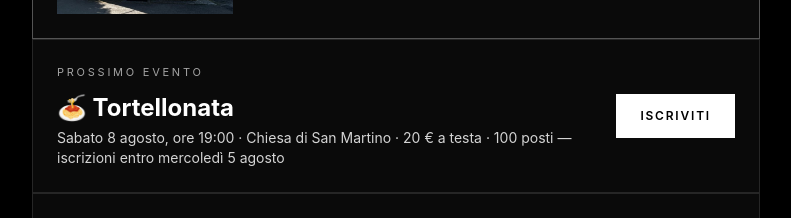
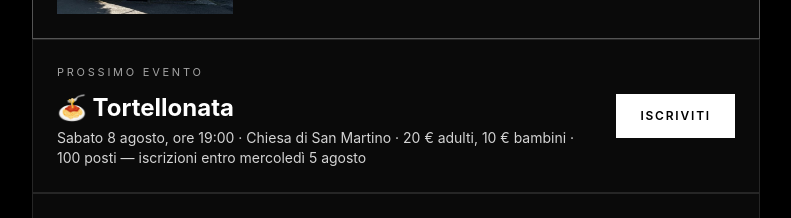
Before and after one commit to UbiDefuit/san-martino, a React (Vite) app: page / in a window 1280 px wide. Shown: the part 780-998 px from the top of the page, without its empty margins (244-1035 px from the left). Built offline with nearby package versions, Linux system fonts and the light colour scheme.

Commit message:
Tortellonata: bambini 10 euro

```diff
--- a/App.tsx
+++ b/App.tsx
@@ -70,7 +70,7 @@ function Home() {
             <div className="flex-1 text-center sm:text-left">
               <Label>Prossimo evento</Label>
               <h2 className="text-2xl font-bold text-white">🍝 Tortellonata</h2>
-              <p className="text-neutral-300 text-sm mt-1">Sabato 8 agosto, ore 19:00 · Chiesa di San Martino · 20 € a testa · 100 posti — iscrizioni entro mercoledì 5 agosto</p>
+              <p className="text-neutral-300 text-sm mt-1">Sabato 8 agosto, ore 19:00 · Chiesa di San Martino · 20 € adulti, 10 € bambini · 100 posti — iscrizioni entro mercoledì 5 agosto</p>
             </div>
             <BtnLink href="#/tortellonata" primary>Iscriviti</BtnLink>
           </div>
--- a/Tortellonata.tsx
+++ b/Tortellonata.tsx
@@ -58,7 +58,7 @@ export default function Tortellonata() {
         <h1 className="text-3xl font-bold text-white">Ci sei, {mio.name.split(' ')[0]}!</h1>
         <p className="text-neutral-300 text-sm">{mio.adults} adulti · {mio.children} bambini — mostra questo QR all'arrivo.</p>
         {qr && <img src={qr} alt="QR tagliandino" className="mx-auto bg-white p-3" style={{ width: 240 }} />}
-        <p className="text-neutral-400 text-xs">Sabato 8 agosto, ore 19:00 · Chiesa di San Martino. Contributo 20 € a testa, si paga alla serata.</p>
+        <p className="text-neutral-400 text-xs">Sabato 8 agosto, ore 19:00 · Chiesa di San Martino. Contributo: 20 € adulti · 10 € bambini — si paga alla serata.</p>
         {mio.checked_in && <p className="text-emerald-400 text-sm font-semibold">✓ Check-in effettuato — buon appetito!</p>}
       </div>
     );
@@ -69,7 +69,7 @@ export default function Tortellonata() {
       <div className="text-center space-y-2">
         <p className="text-[11px] uppercase tracking-[0.3em] text-neutral-400">Sabato 8 agosto · ore 19:00 · Chiesa di San Martino</p>
         <h1 className="text-4xl font-extrabold tracking-tight text-white">🍝 TORTELLONATA</h1>
-        <p className="text-neutral-300 text-sm">Tortelloni per tutti sotto le stelle della valle. Contributo: 20 € a testa, a sostegno dei progetti di San Martino 2030 — si paga alla serata.</p>
+        <p className="text-neutral-300 text-sm">Tortelloni per tutti sotto le stelle della valle. Contributo: 20 € adulti · 10 € bambini, a sostegno dei progetti di San Martino 2030 — si paga alla serata.</p>
         {stats && (
           <p className="text-amber-300 text-sm font-semibold">
             {stats.taken} iscritti · {rimasti} posti disponibili · iscrizioni entro le 20:00 di mercoledì 5 agosto
```
